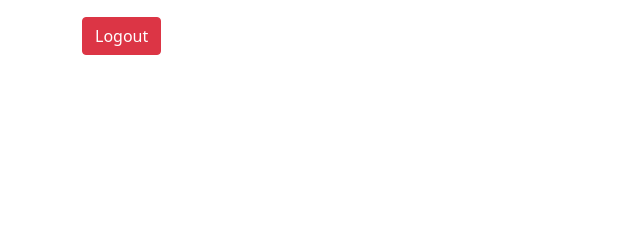
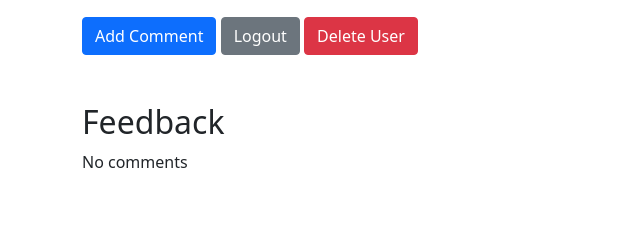
Before and after one commit to jesseinc92/FlaskFeedback, a Flask app: a page that uses templates/info.html in a window 1280 px wide. Shown: the part 229-469 px from the top of the page, without its empty margins (0-640 px from the left). Run offline with Flask 2, Linux system fonts and the light colour scheme; the visitor is signed in with stand-in values (Sample User, id 1); data comes from the database, SQL or seed files in the repository; parts of the project's set-up code (start-up, migrations or seed data) failed here and were passed over.

Commit message:
implemented final part 8

```diff
--- a/app.py
+++ b/app.py
@@ -1,8 +1,7 @@
 from flask import Flask, render_template, redirect, session
 from flask_wtf import form
-from wtforms.fields.simple import PasswordField
-from models import db, connect_db, User
-from forms import CreateUserForm, LoginUserForm
+from models import Feedback, db, connect_db, User, Feedback
+from forms import CreateUserForm, LoginUserForm, CreateFeedbackForm
 
 
 app = Flask(__name__)
@@ -90,3 +89,99 @@ def secret_page(username):
     else:
         user = User.query.filter_by(username=username).first()
         return render_template('info.html', user=user)
+
+
+@app.route('/users/<username>/delete', methods=['POST'])
+def delete_user(username):
+    '''Deletes user from the database.'''
+
+    if username == session['user']:
+
+        # delete all user feedback from database
+        posts = Feedback.query.filter_by(username=username).all()
+        for post in posts:
+            db.session.delete(post)
+            db.session.commit()
+
+        # delete user from database
+        user = User.query.get(username)
+        db.session.delete(user)
+        db.session.commit()
+
+        # clear all user information from session
+        session.pop('user')
+
+        return redirect('/')
+
+    return redirect('/login')
+
+
+@app.route('/users/<username>/feedback/add', methods=['GET', 'POST'])
+def add_user_feedback(username):
+    '''Adds feedback that is associated with the logged in user.'''
+
+    if 'user' not in session:
+        return redirect('/login')
+
+    else:
+        form = CreateFeedbackForm()
+        if form.validate_on_submit():
+
+            title = form.title.data
+            content = form.content.data
+
+            new_feedback = Feedback(title=title, content=content, username=username)
+            db.session.add(new_feedback)
+            db.session.commit()
+
+            return redirect(f'/users/{username}')
+
+        return render_template('feedback.html', form=form)
+
+
+@app.route('/feedback/<int:feedback_id>/update', methods=['GET', 'POST'])
+def update_feedback(feedback_id):
+    '''Displays a form to update user-specific feedback.'''
+
+    post = Feedback.query.get(feedback_id)
+
+    if 'user' not in session:
+        return redirect('/login')
+
+    if session['user'] == post.user.username:
+
+        form = CreateFeedbackForm(obj=post)
+        if form.validate_on_submit():
+            title = form.title.data
+            content = form.content.data
+
+            post.title = title
+            post.content = content
+            db.session.commit()
+
+            return redirect(f'/users/{post.user.username}')
+
+        return render_template('update-feedback.html', form=form)
+
+    else:
+        return redirect(f'/users/{post.user.username}')
+
+
+
+@app.route('/feedback/<int:feedback_id>/delete', methods=['POST'])
+def delete_feedback(feedback_id):
+    '''Deletes a comment from the database.'''
+
+    post = Feedback.query.get(feedback_id)
+
+    if 'user' not in session:
+        return redirect('/login')
+
+    if session['user'] == post.user.username:
+        db.session.delete(post)
+        db.session.commit()
+
+        return redirect(f'/users/{post.user.username}')
+
+    else:
+        return redirect('/login')
--- a/models.py
+++ b/models.py
@@ -54,6 +54,6 @@ class Feedback(db.Model):
     id = db.Column(db.Integer, primary_key=True, autoincrement=True)
     title = db.Column(db.String(100), nullable=False)
     content = db.Column(db.Text, nullable=False)
-    username = db.Column(db.String, ForeignKey=True)
+    username = db.Column(db.String, db.ForeignKey('users.username'), nullable=False)
 
     user = db.relationship('User', backref='comments')
--- a/templates/info.html
+++ b/templates/info.html
@@ -10,8 +10,31 @@
         <p><strong>First Name:</strong> {{ user.first_name }}</p>
         <p><strong>Last Name:</strong> {{ user.last_name }}</p>
 
-        <form action="/logout">
-            <button class="btn btn-danger">Logout</button>
+        <a class="btn btn-primary" href="/users/{{ user.username }}/feedback/add">Add Comment</a>
+        <form action="/logout" style="display: inline;">
+            <button class="btn btn-secondary">Logout</button>
+        </form>
+        <form action="/users/{{ user.username }}/delete" method="POST" style="display: inline;">
+            <button class="btn btn-danger" >Delete User</button>
         </form>
     </div>
+
+    <div class="container mt-5">
+    <h2>Feedback</h2>
+    {% if user.comments %}
+        {% for comment in user.comments %}
+        <div class="form-control my-5">
+            <h4>{{ comment.title }}</h4>
+            <p>{{  comment.content }}</p>
+
+            <a class="btn btn-secondary" href="/feedback/{{ comment.id }}/update">Edit Comment</a>
+            <form action="/feedback/{{ comment.id }}/delete" method="POST" style="display: inline;">
+                <button class="btn btn-danger">Delete</button>
+            </form>
+        </div>
+        {% endfor %}
+        {% else %}
+        <p>No comments</p>
+        {% endif %}
+    </div>
 {% endblock %}
```
Also changed, not shown: forms.py (+8 -1 lines), templates/feedback.html (added, +30 -0 lines), templates/update-feedback.html (added, +30 -0 lines).
